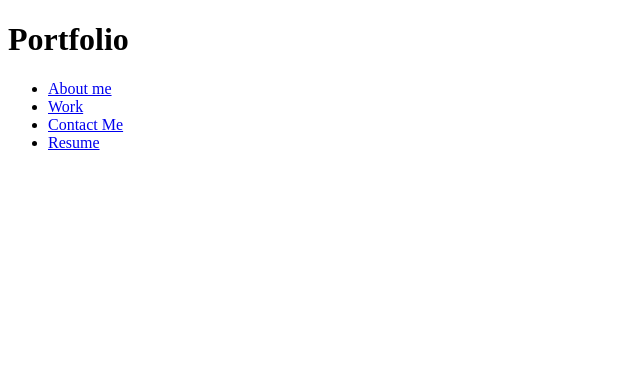
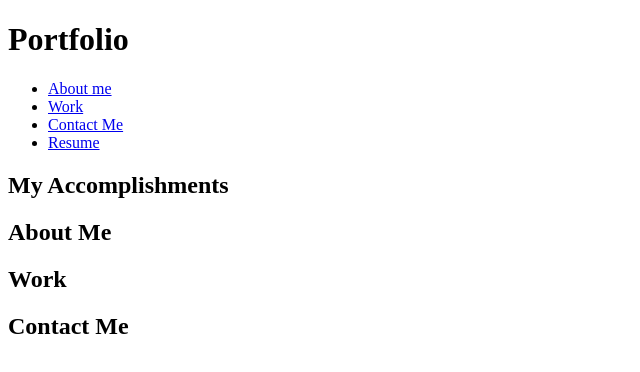
Before and after one commit to mayuranswee23/web_development_portfolio, a plain HTML site: page index.html in a window 1280 px wide. Shown: the whole page, without its empty margins (0-640 px from the left). Drawn offline with Linux system fonts and the light colour scheme.

Commit message:
html body structure

```diff
--- a/index.html
+++ b/index.html
@@ -20,7 +20,21 @@
         </nav>
         </header>
 
+        <section class="hero">
+            <h2> My Accomplishments</h2>
+        </section>
 
+        <section id="about-me">
+            <h2>About Me</h2>
+        </section>
+
+        <section id="work">
+            <h2>Work</h2>
+        </section>
+
+        <section id="contact-me">
+            <h2>Contact Me</h2>
+        </section>
 
     </body>
 </html>
```
